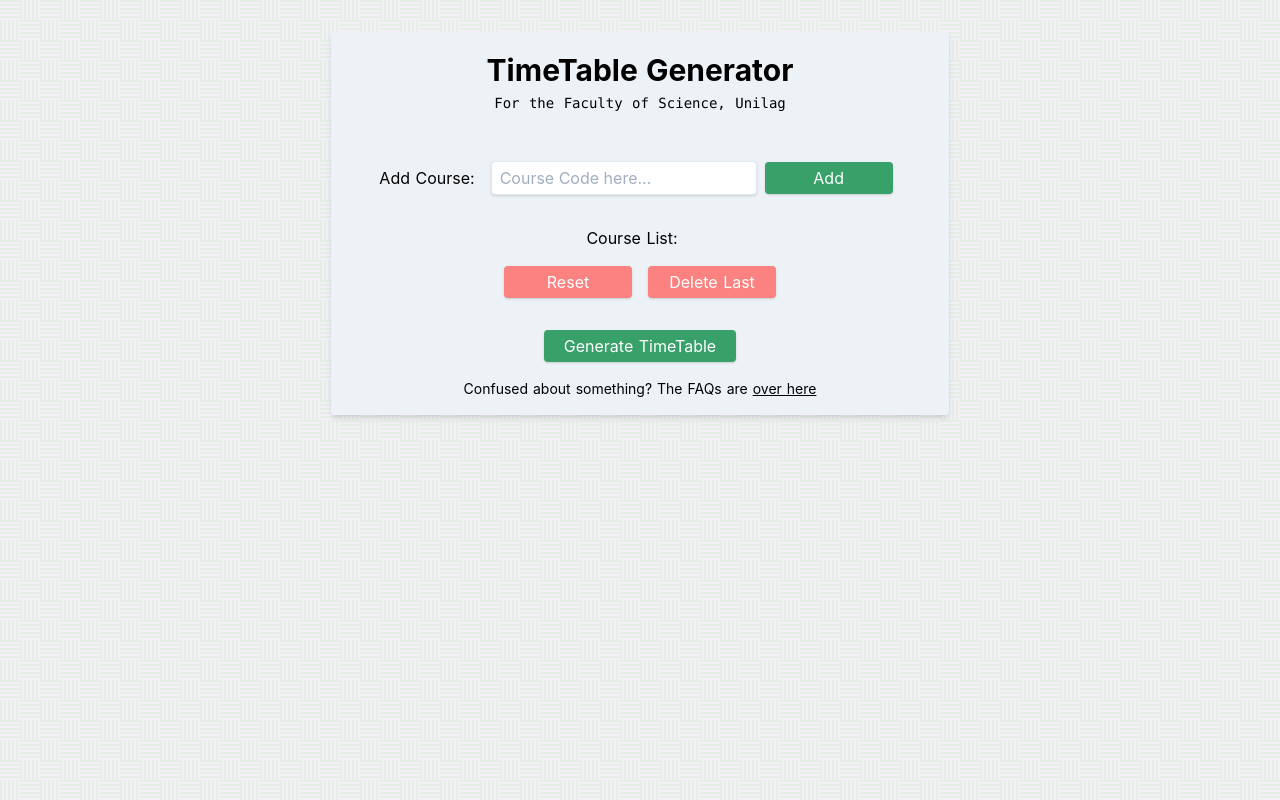
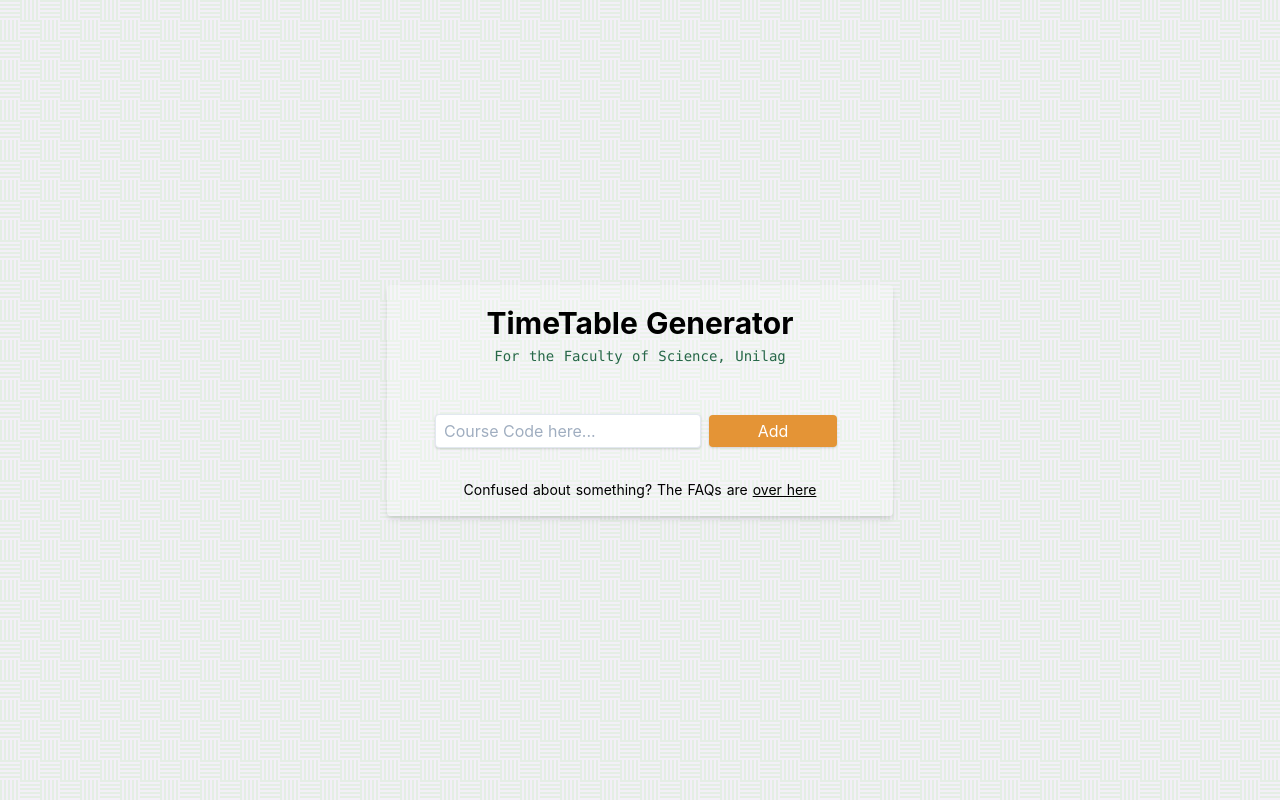
Before and after one commit to Morgenstern2573/filter-frontend, a Nuxt app: page / in a window 1280 px wide. Built offline with nearby package versions, Linux system fonts and the light colour scheme.

Commit message:
minor ui fixes

```diff
--- a/pages/index.vue
+++ b/pages/index.vue
@@ -174,7 +174,9 @@
 </script>
 
 <template>
-  <div class="flex items-center mx-auto flex-col mt-8">
+  <div class=" flex min-h-screen justify-center items-center">
+    <div class="flex items-center flex-col">
+      <!-- css loader -->
       <div
         v-show="isLoading"
         class="absolute flex items-center justify-center inset-0 bg-gray-100  bg-opacity-50"
@@ -184,17 +186,19 @@
           style="border-top: 4px solid white"
         ></div>
       </div>
+      <!-- course selection box -->
       <div
         v-show="!coursesGotten"
-      class="rounded bg-gray-200 shadow-md p-12 py-4"
+        class="rounded bg-white bg-opacity-25 shadow-md p-12 py-4"
       >
         <h1 class=" text-center text-3xl font-bold">TimeTable Generator</h1>
-      <h2 class="text-center text-sm font-mono font-light mb-8">
+        <h2
+          class="text-center text-sm font-mono font-light mb-8 text-green-800"
+        >
           For the Faculty of Science, Unilag
         </h2>
 
         <div class="flex justify-center items-center flex-wrap">
-        <p class=" mr-4">Add Course:</p>
           <input
             @keyup.enter="appendCourseCode"
             v-model="courseCode"
@@ -203,7 +207,7 @@
             class="bg-gray-100 border border-gray-300 rounded shadow px-2 py-1 focus:bg-white outline-none"
             autofocus="true"
           />
-        <p @click="appendCourseCode" class="btn btn-green my-4">
+          <p @click="appendCourseCode" class="btn btn-orange my-4">
             Add
           </p>
         </div>
@@ -215,6 +219,7 @@
           <p>{{ inputErr }}</p>
         </div>
 
+        <div v-if="courseList.length > 0">
           <div class="flex justify-center items-center mt-4 flex-col">
             <div class="flex items-center">
               <p class="mr-4">Course List:</p>
@@ -226,13 +231,13 @@
               </p>
             </div>
             <div class="flex justify-center items-center mt-4">
-          <p @click="clearCourseList" class="btn btn-red">
+              <p @click="clearCourseList" class="btn btn-green">
                 Reset
               </p>
               <p
                 @click="deleteLastCourseCode"
                 style="width:8rem"
-            class="btn btn-red"
+                class="btn btn-green"
               >
                 Delete Last
               </p>
@@ -242,11 +247,12 @@
           <div class="flex justify-center items-center mt-8">
             <p
               @click="generateTimeTable"
-          class="btn btn-green"
+              class="btn btn-orange"
               style="width: 12rem"
             >
               Generate TimeTable
             </p>
+          </div>
         </div>
 
         <span class="text-center text-sm w-full block mt-4"
@@ -255,6 +261,7 @@
         >
       </div>
 
+      <!-- courses not found -->
       <div
         v-show="notFound.length > 0"
         class="text-center text-red-800 bg-red-300 p-4"
@@ -267,6 +274,7 @@
         </span>
       </div>
 
+      <!-- generated timetable -->
       <div class="flex flex-col w-4/5" v-show="coursesGotten">
         <div class="my-4">
           <p class=" font-semibold text-lg">Monday</p>
@@ -389,7 +397,8 @@
         </div>
 
         <div class="flex w-full justify-center items-center mt-4">
-        <p @click="resetTimetable" class="btn btn-red">Back</p>
+          <p @click="resetTimetable" class="btn btn-green">Back</p>
+        </div>
       </div>
     </div>
   </div>
@@ -400,11 +409,11 @@
   @apply p-1 rounded shadow text-white w-32 text-center mx-2 cursor-pointer;
 }
 
-.btn-green {
-  @apply bg-green-600;
+.btn-orange {
+  @apply bg-custom-orange;
 }
 
-.btn-red {
-  @apply bg-red-400;
+.btn-green {
+  @apply bg-green-800;
 }
 </style>
--- a/tailwind.config.js
+++ b/tailwind.config.js
@@ -1,22 +1,29 @@
 /*
-** TailwindCSS Configuration File
-**
-** Docs: https://tailwindcss.com/docs/configuration
-** Default: https://github.com/tailwindcss/tailwindcss/blob/master/stubs/defaultConfig.stub.js
-*/
+ ** TailwindCSS Configuration File
+ **
+ ** Docs: https://tailwindcss.com/docs/configuration
+ ** Default: https://github.com/tailwindcss/tailwindcss/blob/master/stubs/defaultConfig.stub.js
+ */
 module.exports = {
-  theme: {},
+  theme: {
+    extend: {
+      colors: {
+        "custom-orange": "#e49436",
+        "custom-green": "#abd1c6"
+      }
+    }
+  },
   variants: {},
   plugins: [],
   purge: {
     // Learn more on https://tailwindcss.com/docs/controlling-file-size/#removing-unused-css
-    enabled: process.env.NODE_ENV === 'production',
+    enabled: process.env.NODE_ENV === "production",
     content: [
-      'components/**/*.vue',
-      'layouts/**/*.vue',
-      'pages/**/*.vue',
-      'plugins/**/*.js',
-      'nuxt.config.js'
+      "components/**/*.vue",
+      "layouts/**/*.vue",
+      "pages/**/*.vue",
+      "plugins/**/*.js",
+      "nuxt.config.js"
     ]
   }
-}
+};
```
Lines whose indentation alone changed are shown as unchanged.
